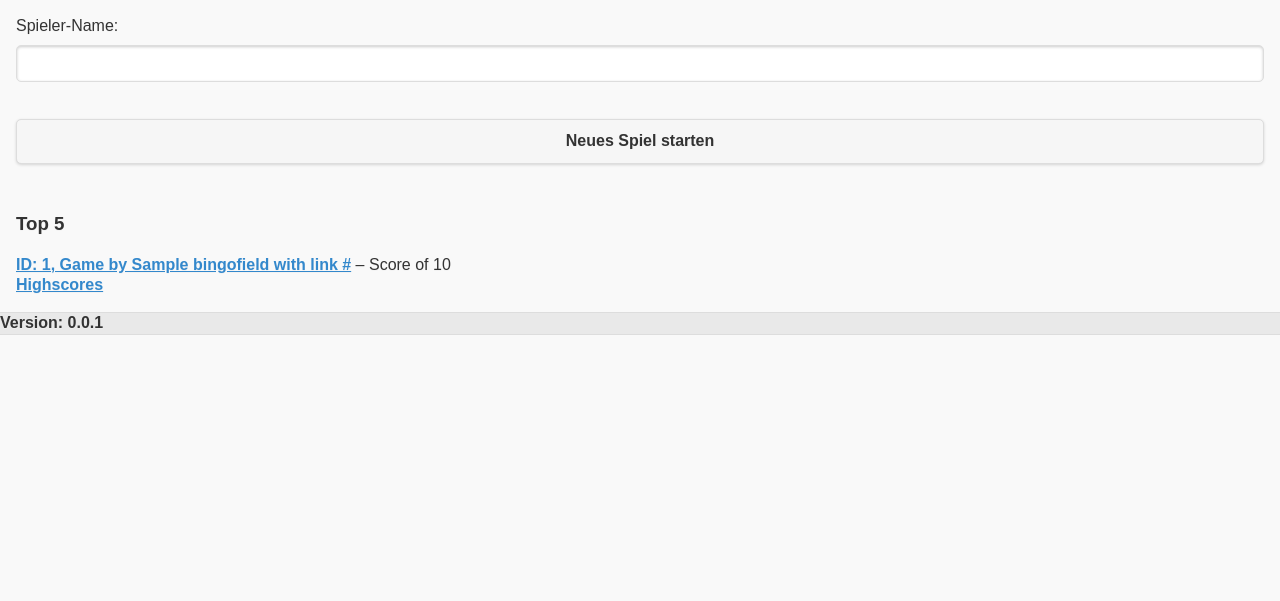
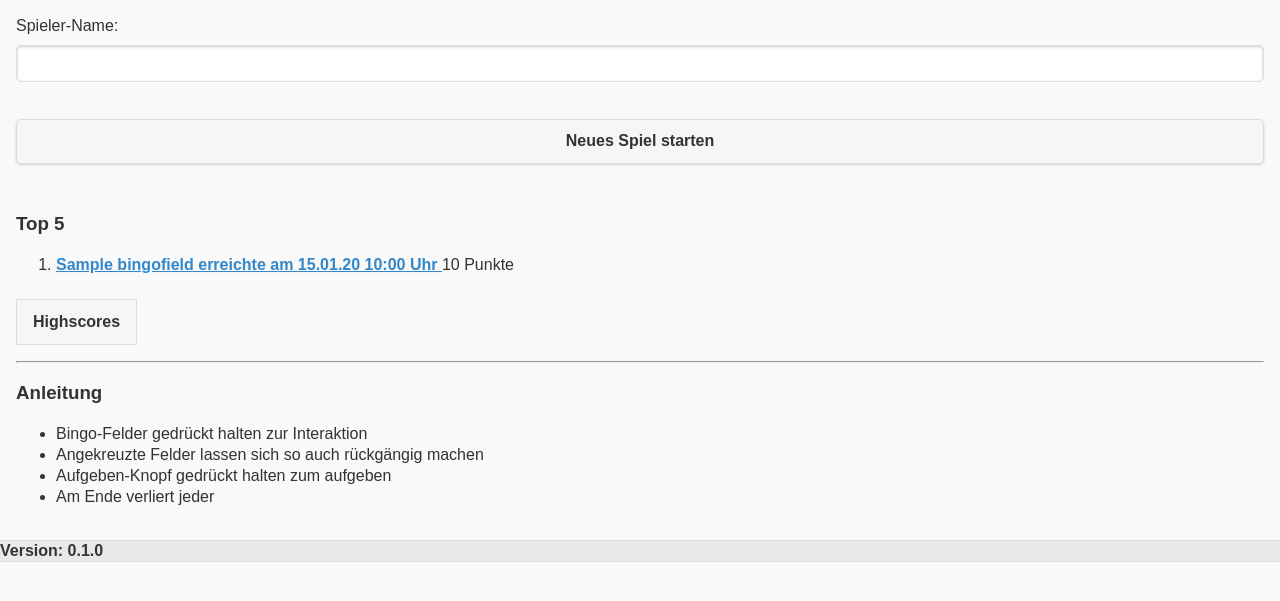
Before and after one commit to Niduroki/bahn-bingo, a Flask app: page / in a window 1280 px wide. Shown: the part 45-646 px from the top of the page. Run offline with Flask 2, Linux system fonts and the light colour scheme; tables that the repository leaves empty hold one stand-in row (values such as "Sample post").

Commit message:
Work on templates

```diff
--- a/templates/base.html
+++ b/templates/base.html
@@ -17,7 +17,7 @@
                 {% block content %}Missing content{% endblock %}
             </div>
             <div data-role="footer">
-                Version: 0.0.1
+                Version: 0.1.0
             </div>
         </div>
     </body>
--- a/templates/index.html
+++ b/templates/index.html
@@ -6,8 +6,22 @@
 </form>
 <br>
 <h3>Top 5</h3>
+<ol>
 {% for game in games %}
-  <a href="/{{ game.link }}/">{{ game }}</a> – Score of {{ game.score }}<br>
+  <li>
+    <a href="/{{ game.link }}/">
+      {{ game.player_name }} erreichte am {{ game.start_time.strftime("%d.%m.%y %H:%M Uhr") }}
+    </a> {{ game.score }} Punkte
+  </li>
 {% endfor %}
-<a href="/highscores/">Highscores</a>
+</ol>
+<a href="/highscores/" class="ui-btn ui-btn-inline">Highscores</a>
+<hr>
+<h3>Anleitung</h3>
+<ul>
+  <li>Bingo-Felder gedrückt halten zur Interaktion</li>
+  <li>Angekreuzte Felder lassen sich so auch rückgängig machen</li>
+  <li>Aufgeben-Knopf gedrückt halten zum aufgeben</li>
+  <li>Am Ende verliert jeder</li>
+</ul>
 {% endblock %}
```
Also changed, not shown: templates/highscores.html (+13 -1 lines).
